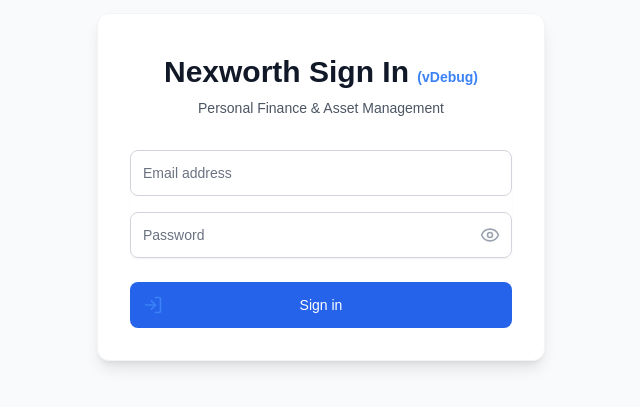
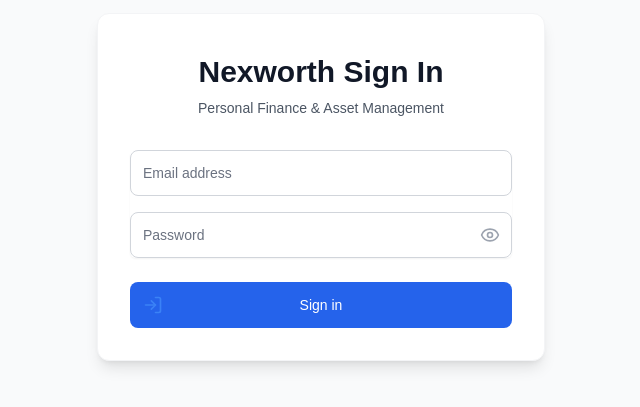
Before and after one commit to neranchara/nexworth-management, a Next.js app in the folder frontend/: page /login in a window 1280 px wide. Shown: the part 213-620 px from the top of the page, without its empty margins (319-959 px from the left). Built offline with nearby package versions, Linux system fonts and the light colour scheme; no server answers.

Commit message:
chore: remove debug alerts and title suffix, ready for production

```diff
--- a/frontend/src/app/login/page.tsx
+++ b/frontend/src/app/login/page.tsx
@@ -23,7 +23,6 @@
 
     try {
       const payload = { email, password };
-      alert(JSON.stringify(payload));
       const { data } = await api.post('/auth/login', payload);
       login(data.token, data.user);
 
@@ -45,7 +44,7 @@
       <div className="max-w-md w-full space-y-8 bg-white dark:bg-gray-800 p-8 rounded-xl shadow-lg border border-gray-100 dark:border-gray-700">
         <div>
           <h2 className="mt-2 text-center text-3xl font-extrabold text-gray-900 dark:text-white">
-            Nexworth Sign In <span className="text-blue-500 text-sm font-bold">(vDebug)</span>
+            Nexworth Sign In
           </h2>
           <p className="mt-2 text-center text-sm text-gray-600 dark:text-gray-400">
             Personal Finance & Asset Management
```
